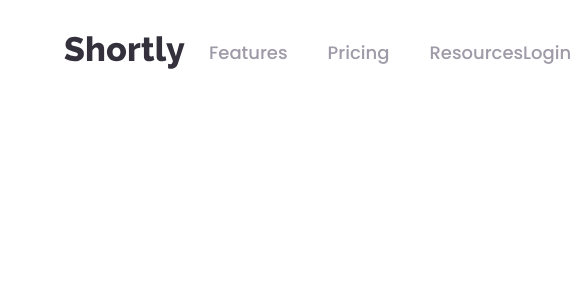
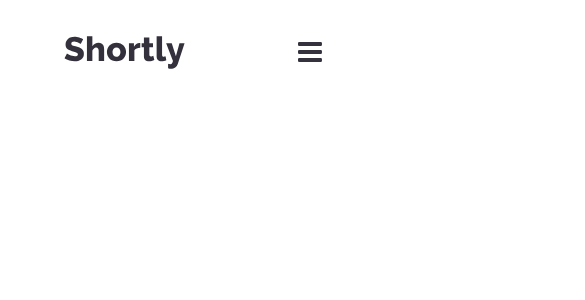
Before and after one commit to flp-pcll/url-shortener-app, a React (Create React App) app: page / in a window 390 px wide. Shown: the top 300 px of the page, 585 px wide, since content can reach past the window. Built offline with nearby package versions, Linux system fonts and the light colour scheme.

Commit message:
added mobile menu button

```diff
--- a/src/components/Header/HeaderArea.js
+++ b/src/components/Header/HeaderArea.js
@@ -3,6 +3,7 @@ import styles from "./HeaderArea.module.css";
 import LogoArea from "./LogoArea/LogoArea";
 import NavActions from "./NavActions/NavActions";
 import NavLinks from "./NavLinks/NavLinks";
+import Burger from "./MobileMenuIcon/Burger";
 
 function Header() {
     const [windowWidth, setWindowWidth] = useState(window.innerWidth);
@@ -22,8 +23,13 @@ function Header() {
                     <LogoArea />
                 </section>
                 <section className={styles['nav-content']} title="Shortly Navigation Links">
-                    <NavLinks />
-                    <NavActions />
+                    {windowWidth > 1000 &&
+                    <React.Fragment>
+                        <NavLinks />
+                        <NavActions />
+                    </React.Fragment>}
+
+                    {windowWidth < 1000 && <Burger />}
                 </section>
             </nav>
         </header>
--- a/src/components/Header/HeaderArea.module.css
+++ b/src/components/Header/HeaderArea.module.css
@@ -21,3 +21,15 @@ header {
     align-content: center;
     justify-content: center;
 }
+
+@media screen and (max-width: 1000px) {
+    .logo-area {
+        flex-grow: 1;
+        justify-content: flex-start;
+    }
+    .nav-content {
+        align-items: flex-end;
+        align-content: flex-end;
+        flex-grow: 0;
+    }
+}
--- /dev/null
+++ b/src/components/Header/MobileMenuIcon/Burger.js
@@ -0,0 +1,16 @@
+import React from "react";
+import { GoThreeBars } from "react-icons/go";
+import Button from "../../UI/Button/Button";
+import styles from "./Burger.module.css";
+
+function Burger(props) {
+    return (
+        <div className={`${styles['mobile-btn_container']} ${props.className}`}>
+            <Button className={styles['mobile-icon_btn']}>
+                <GoThreeBars className={styles['burger-icon']} />
+            </Button>
+        </div>
+    );
+};
+
+export default Burger;
--- /dev/null
+++ b/src/components/Header/MobileMenuIcon/Burger.module.css
@@ -0,0 +1,25 @@
+@import url('../../../assets/styles/variables.css');
+
+.mobile-btn_container {
+    align-self: flex-end;
+    flex-grow: 0;
+}
+
+.mobile-icon_btn {
+    cursor: pointer;
+    background-color: transparent;
+    padding: 0;
+}
+
+.burger-icon {
+    font-size: 2rem;
+    fill: var(--very-dark-blue);
+}
+
+.mobile-icon_btn:hover {
+    background-color: transparent;
+}
+
+.mobile-icon_btn:active {
+    fill: var(--very-grayish-violet);
+}
```
